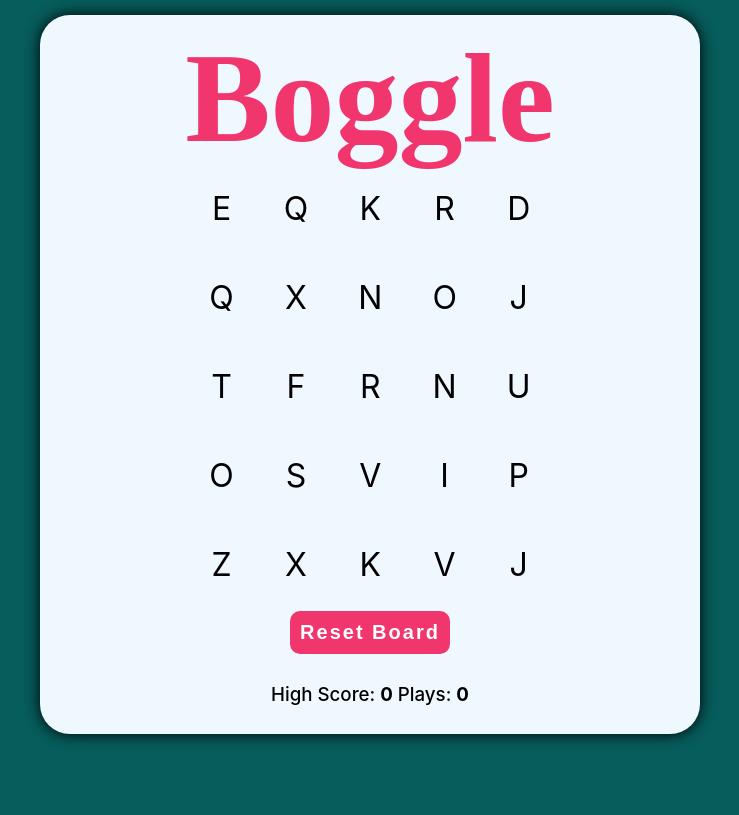
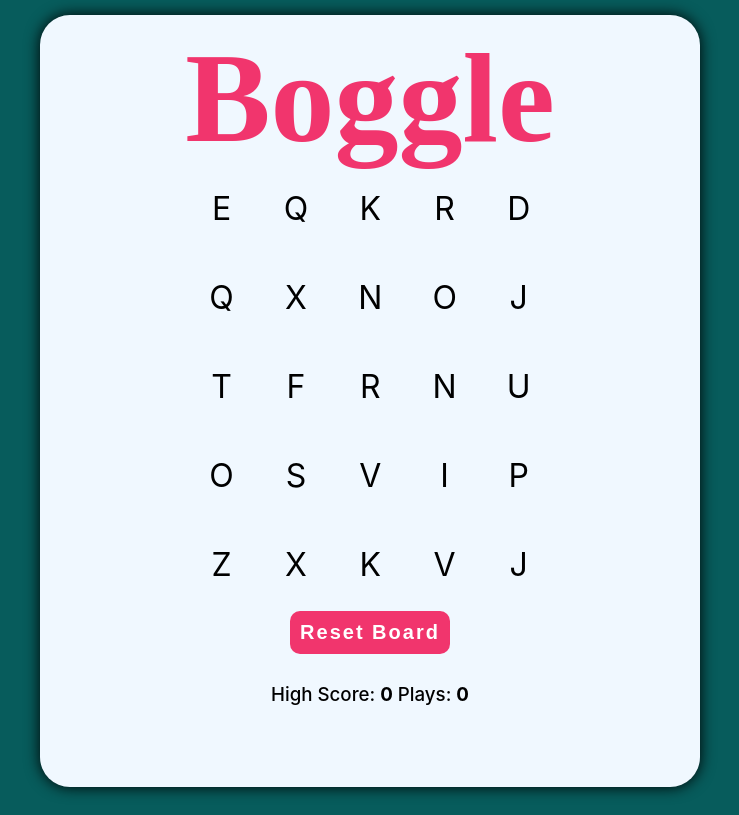
Before and after one commit to la-flor/boggle-js, a React (Create React App) app: page / in a window 1280 px wide. Shown: the whole page, without its empty margins (270-1009 px from the left). Built offline with nearby package versions, Linux system fonts and the light colour scheme.

Commit message:
Minimum board size fits screen

```diff
--- a/src/App.css
+++ b/src/App.css
@@ -1,6 +1,12 @@
+html,
+body {
+  height: 100%;
+  width: 100%;
+  margin: 0;
+}
+
 body {
   background-color: rgb(7, 92, 92);
-  height: calc(100vh - 50px);
   margin: 0;
   padding: 0;
   font-family: Helvetica, Arial, sans-serif;
@@ -100,6 +106,7 @@
   border-radius: 30px;
   box-shadow: 0 0 15px;
   height: 100%;
+  min-height: calc(100vh - 3rem);
 }
 
 @media (max-width: 1000px) {
```
